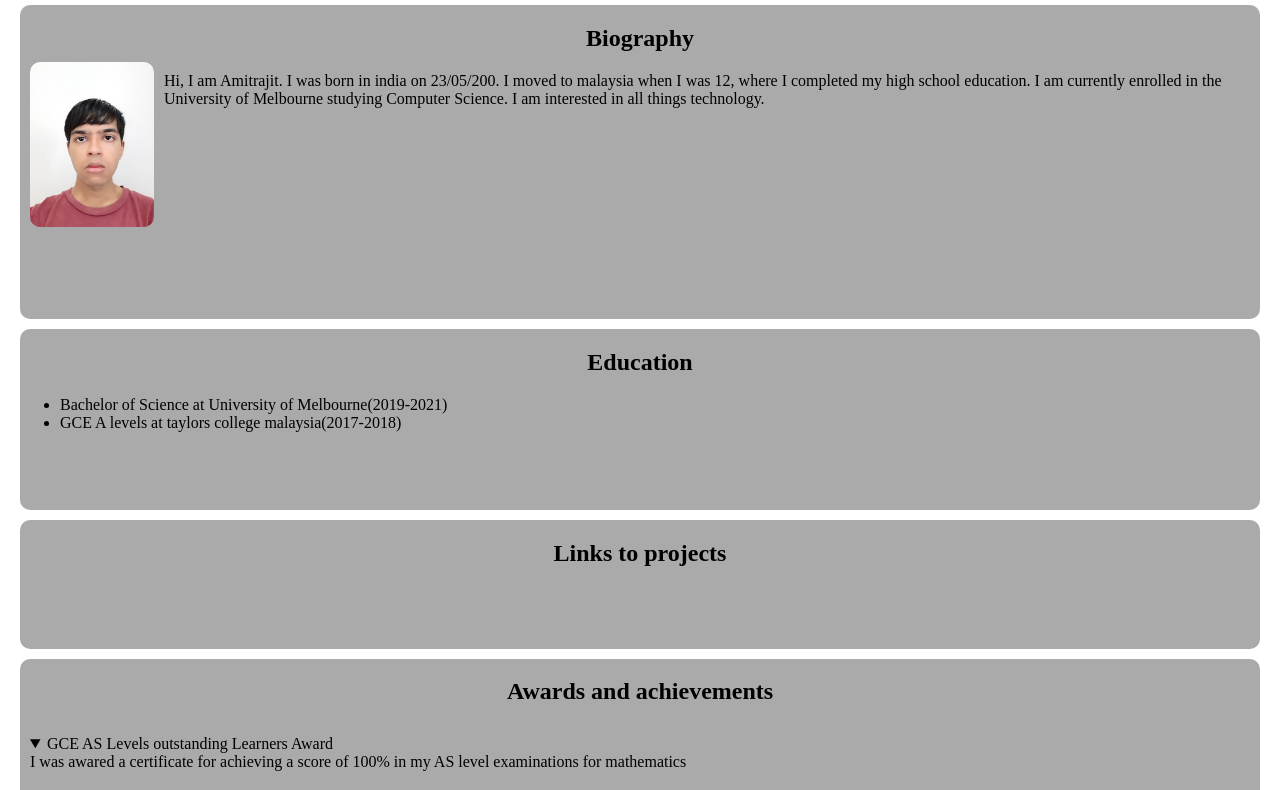
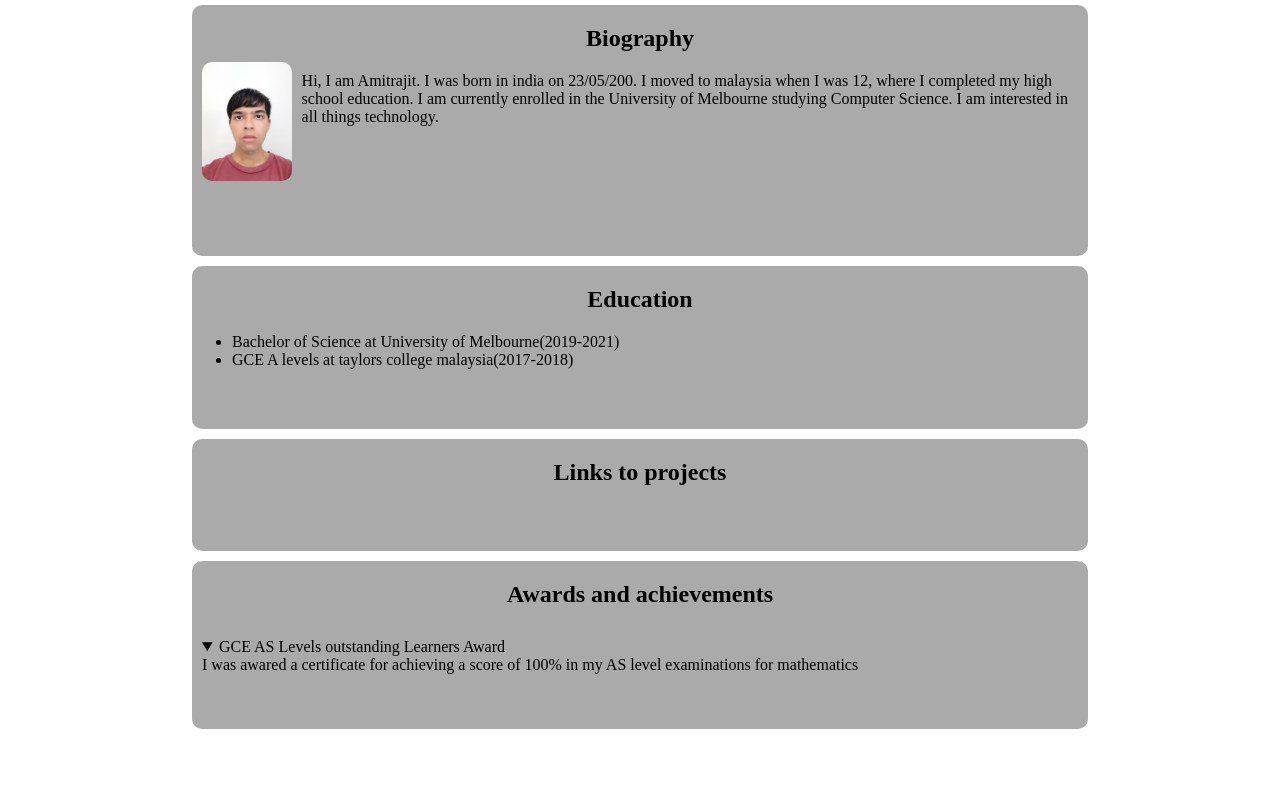
Before and after one commit to odinghosh/odinghosh.github.io, a plain HTML site: page index.html in a window 1280 px wide. Shown: the part 283-1073 px from the top of the page. After the commit the page ends 1032 px from the top, so only its background shows below. Drawn offline with Linux system fonts and the light colour scheme.

Commit message:
Add files via upload

```diff
--- a/css.css
+++ b/css.css
@@ -1,7 +1,7 @@
 
 body{
 
-    margin: 20px;
+    margin: 20px 15%;
 
 }
 header{
```
